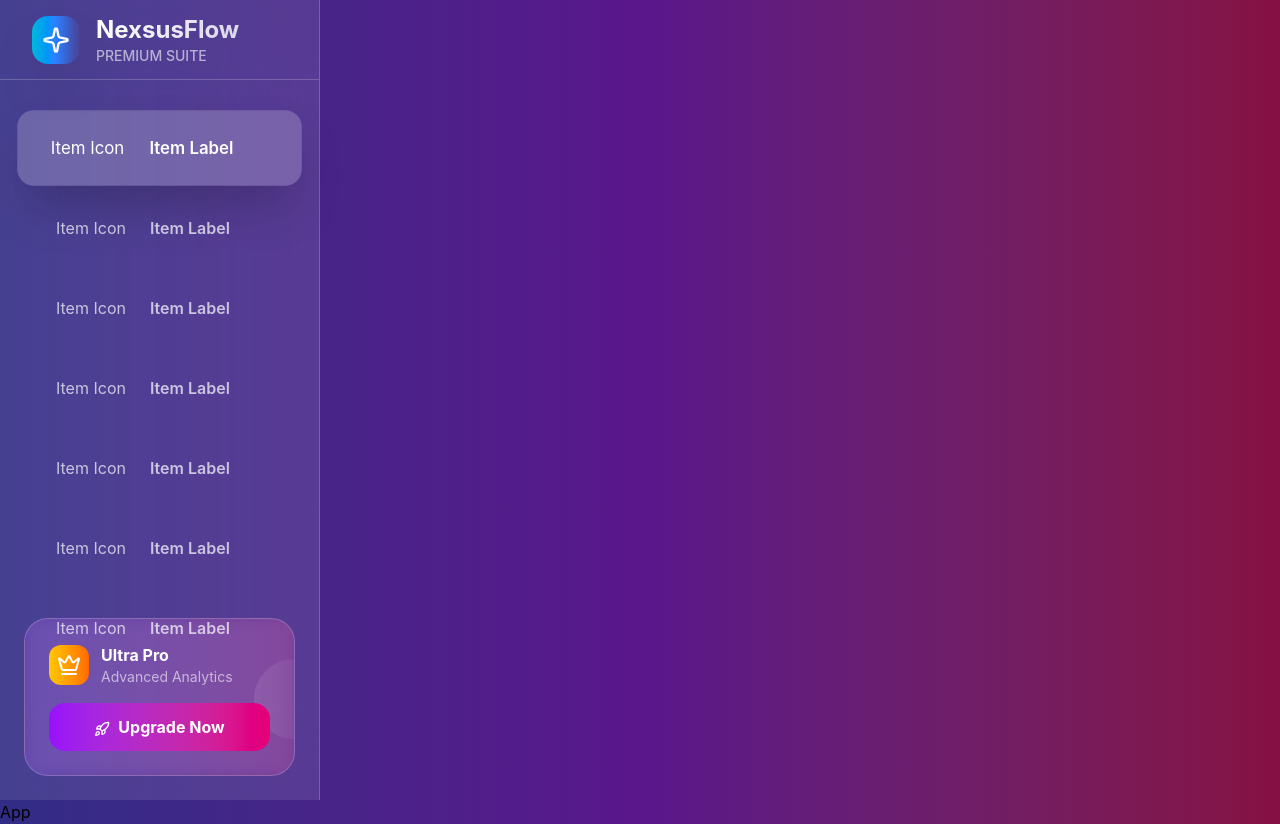
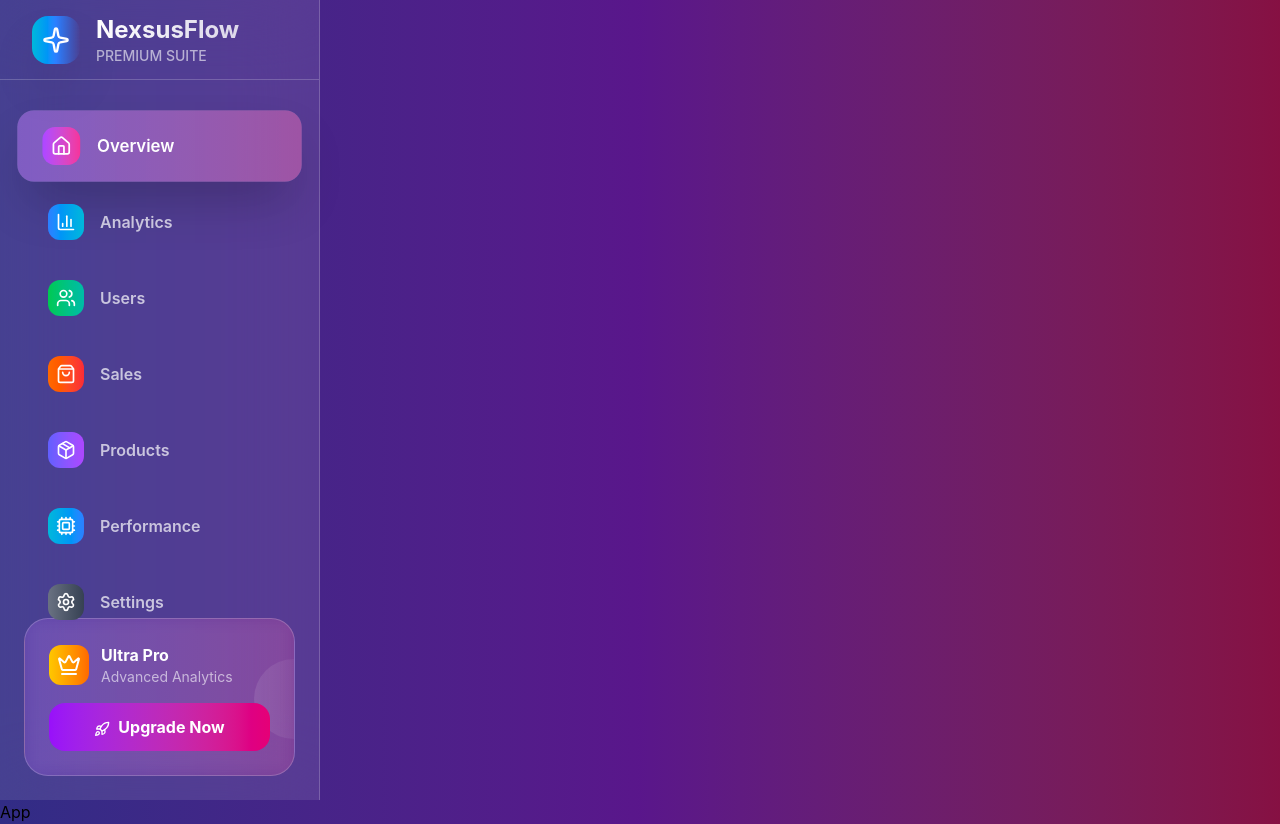
Before and after one commit to RinaeTshibubudze/adminDashboard, a React (Vite) app: page / in a window 1280 px wide. Built offline with nearby package versions, Linux system fonts and the light colour scheme; the HTML template or start-up script is replaced by a standard one.

Commit message:
Sidebar complitated

```diff
--- a/src/components/Sidebar.jsx
+++ b/src/components/Sidebar.jsx
@@ -43,12 +43,18 @@ const Sidebar = ({ sidebar, setSidebarOpen, activeTab, setActiveTab }) => {
                 setSidebarOpen(false);
               }}
             >
+              {/* Conditional rendering */}
+              {activeTab === item.id && (
+                <div
+                  className={`absolute inset-0 bg-gradient-to-r ${item.gradient} opacity-30 rounded-2xl`}
+                ></div>
+              )}
               <div
-                className={`p-2 rounded-xl bg-gradient-to-r mr-4 group-hover:scale-110 transition-all duration-300 relative z-10`}
+                className={`p-2 rounded-xl bg-gradient-to-r ${item.gradient} mr-4 group-hover:scale-110 transition-all duration-300 relative z-10`}
               >
-                Item Icon
+                <item.icon className="h-5 w-5 text-white" />
               </div>
-              <span className="font-semibold relative z-10">Item Label</span>
+              <span className="font-semibold relative z-10">{item.label}</span>
             </button>
           );
         })}
```
